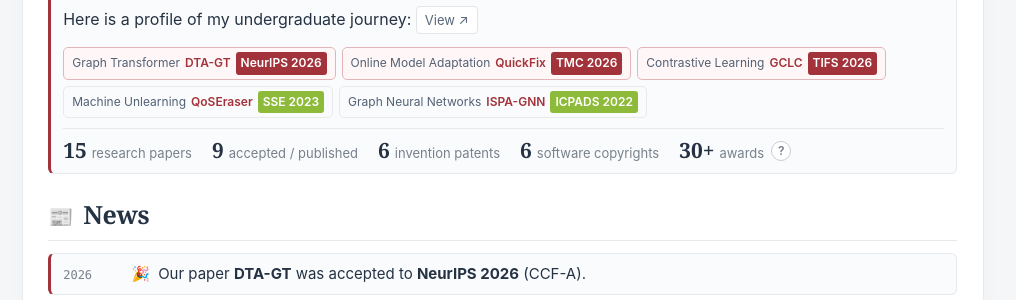
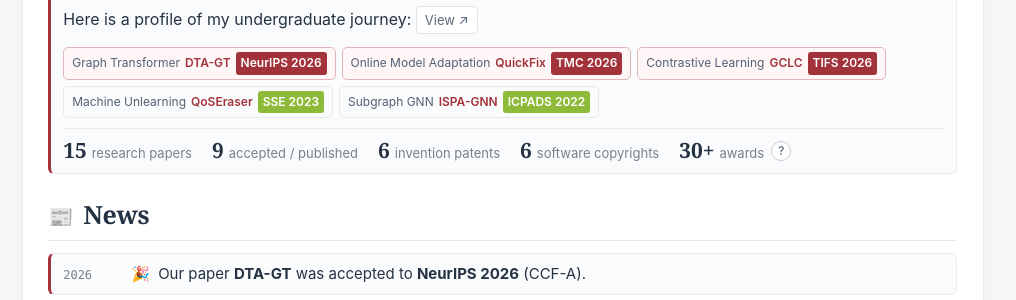
Before and after one commit to ZengYuXiang7/ZengYuXiang7.github.io, a plain HTML site: page index.html in a window 1280 px wide. Shown: the part 446-746 px from the top of the page, 264-1280 px from the left. Drawn offline with Linux system fonts and the light colour scheme.

Commit message:
Clarify ISPA-GNN research topic

```diff
--- a/index.html
+++ b/index.html
@@ -99,7 +99,7 @@ main{min-width:0;background:#fff;padding:28px clamp(22px,2vw,36px) 10px;border:1
           <a class="featured-topic" href="#paper-quickfix"><span class="en">Online Model Adaptation</span><span class="zh">在线模型适应</span><strong>QuickFix</strong><span class="topic-venue">TMC 2026</span></a>
           <a class="featured-topic" href="#paper-gclc"><span class="en">Contrastive Learning</span><span class="zh">对比学习</span><strong>GCLC</strong><span class="topic-venue">TIFS 2026</span></a>
           <a href="#paper-qoseraser"><span class="en">Machine Unlearning</span><span class="zh">机器遗忘</span><strong>QoSEraser</strong><span class="topic-venue ccf-c">SSE 2023</span></a>
-          <a href="#paper-ispa-gnn"><span class="en">Graph Neural Networks</span><span class="zh">图神经网络</span><strong>ISPA-GNN</strong><span class="topic-venue ccf-c">ICPADS 2022</span></a>
+          <a href="#paper-ispa-gnn"><span class="en">Subgraph GNN</span><span class="zh">子图 GNN</span><strong>ISPA-GNN</strong><span class="topic-venue ccf-c">ICPADS 2022</span></a>
         </div>
         <div class="research-counts"><span><strong>15</strong><span class="en">research papers</span><span class="zh">篇论文</span></span><span><strong>9</strong><span class="en">accepted / published</span><span class="zh">篇已接收 / 已发表</span></span><span><strong>6</strong><span class="en">invention patents</span><span class="zh">项发明专利</span></span><span><strong>6</strong><span class="en">software copyrights</span><span class="zh">项软件著作权</span></span><span class="award-count"><strong>30+</strong><span class="en">awards</span><span class="zh">项奖项</span><span class="ranking-help"><button class="ranking-help-button" type="button" aria-describedby="awards-tooltip"><span aria-hidden="true">?</span><span class="sr-only en">Award breakdown</span><span class="sr-only zh">奖项数量明细</span></button><span class="ranking-tooltip" id="awards-tooltip" role="tooltip"><span class="en">5 national awards, 9 provincial awards, plus university awards and honors.</span><span class="zh">国家级 5 项、省级 9 项，另有校级奖项与荣誉。</span></span></span></span></div>
         </div>
```
